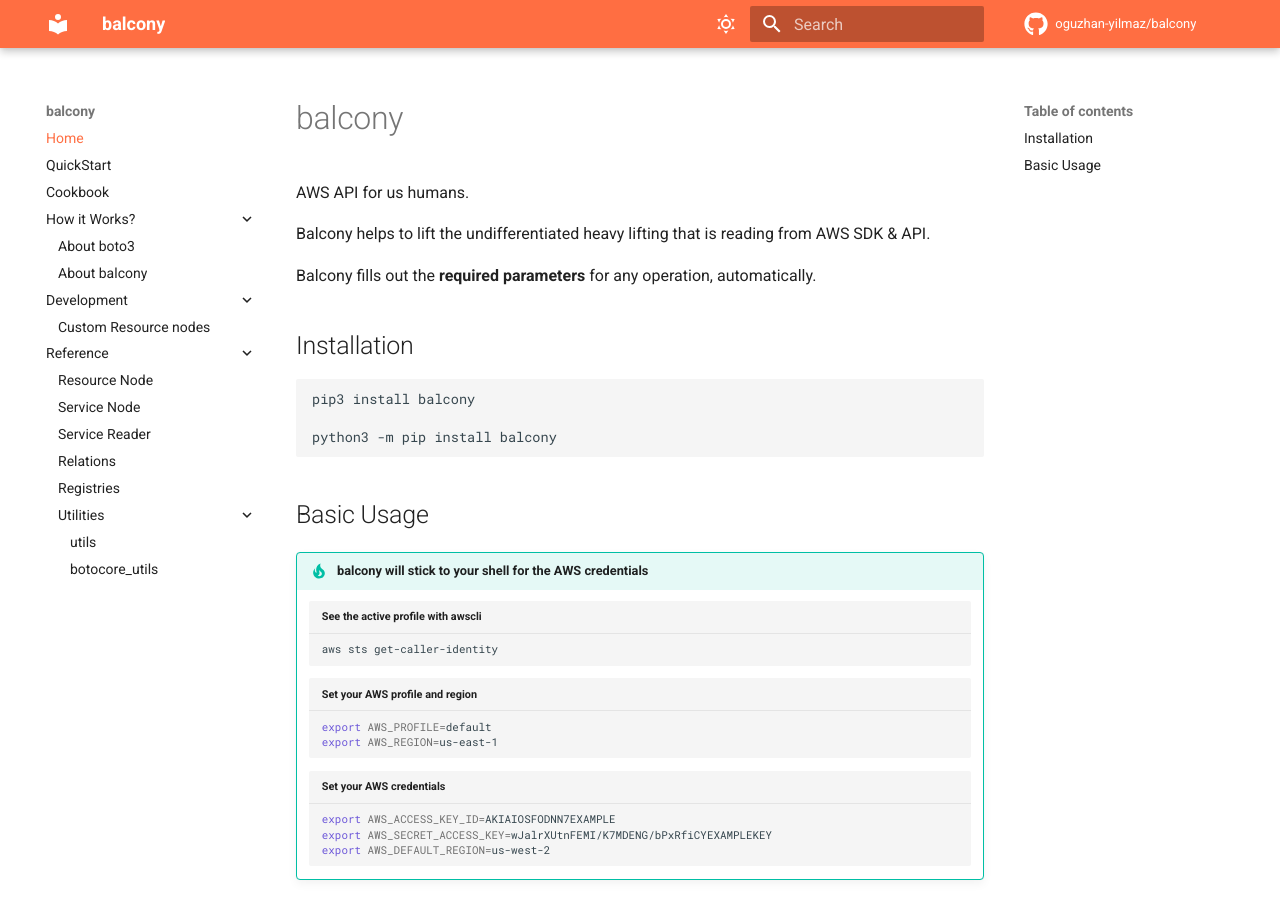
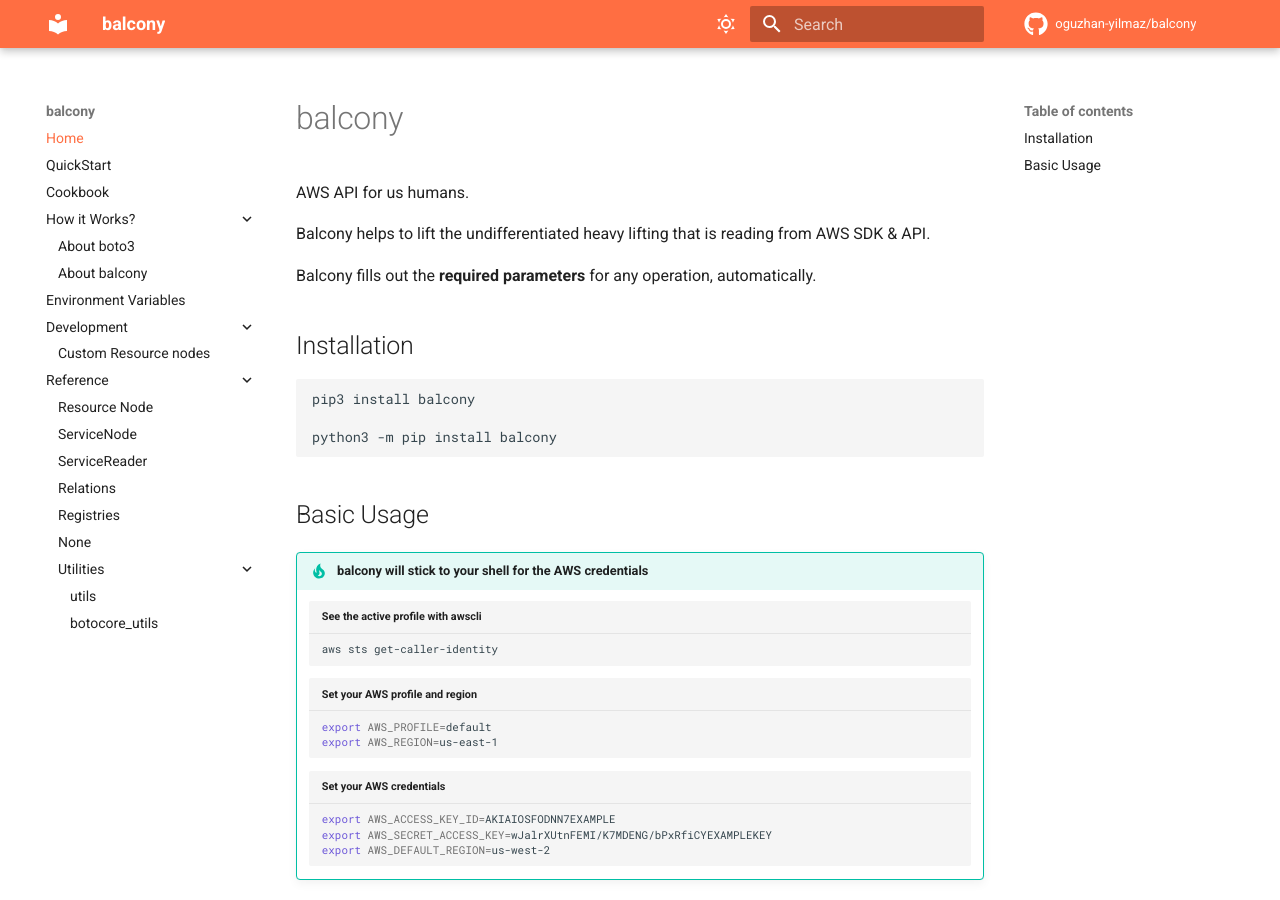
Before and after one commit to oguzhan-yilmaz/balcony, an MkDocs documentation site: the page built from docs/index.md, in a window 1280 px wide and 900 px high. Built offline with MkDocs 1.6.1 and Material for MkDocs 9.7.7, drawn with Linux system fonts in a browser that asks for light colours; comment, search, counter and statistics services are not loaded.

```diff
--- a/mkdocs.yml
+++ b/mkdocs.yml
@@ -9,19 +9,22 @@ nav:
     - 'How it Works?':
       - 'About boto3': how-it-works/about-boto3.md
       - 'About balcony': how-it-works/about-balcony.md
+    - 'Environment Variables': environment-variables.md
     - Development:
       - development/custom-resource-nodes.md
     - Reference:
       - reference/resource-node.md
-      - reference/service-node.md
-      - reference/service-reader.md
+      - 'ServiceNode': reference/service-node.md
+      - 'ServiceReader': reference/service-reader.md
       - reference/relations.md
       - reference/registries.md
+      - reference/factories.md
       - 'Utilities':
         - reference/utils.md
         - reference/botocore_utils.md
 theme:
   name: material
+  language: en
   font:
     text: Roboto
   features:
@@ -35,6 +38,7 @@ theme:
     - scheme: default
       media: "(prefers-color-scheme: light)"
       primary: deep orange
+      accent: green
       toggle:
         icon: material/weather-sunny
         name: Switch to dark mode
@@ -43,6 +47,7 @@ theme:
     - scheme: slate
       media: "(prefers-color-scheme: dark)"
       primary: deep orange
+      accent: green
       toggle:
         icon: material/weather-night
         name: Switch to light mode
@@ -70,6 +75,8 @@ markdown_extensions:
       custom_checkbox: true
   - pymdownx.tabbed:
       alternate_style: true
+  - attr_list
+  - md_in_html
 
 plugins:
 - search
--- a/pyproject.toml
+++ b/pyproject.toml
@@ -1,6 +1,6 @@
 [tool.poetry]
 name = "balcony"
-version = "0.0.58"
+version = "0.0.64"
 description = "AWS API for humans"
 authors = ["Oguzhan Yilmaz <oguzhanylmz271@gmail.com>"]
 license = "GPL-3.0-or-later"
```
Also changed, not shown: README.md (+1 -0 lines).
